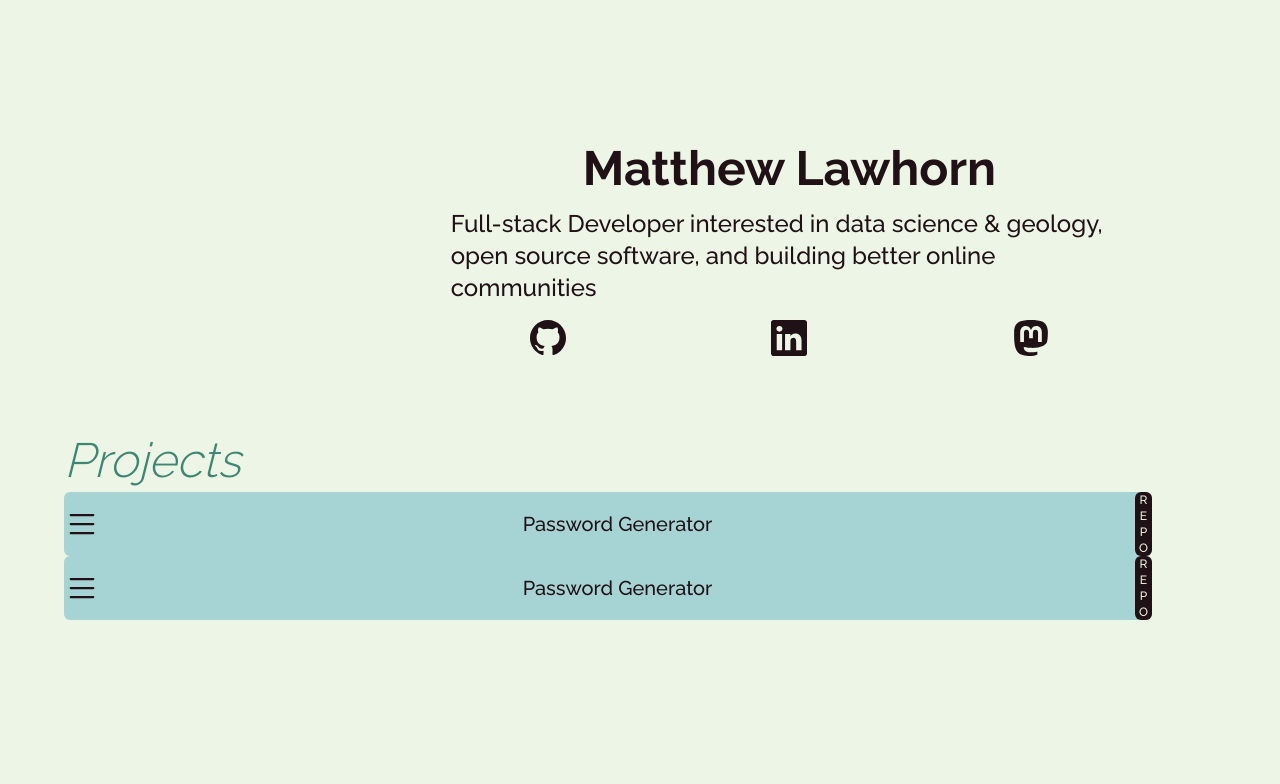
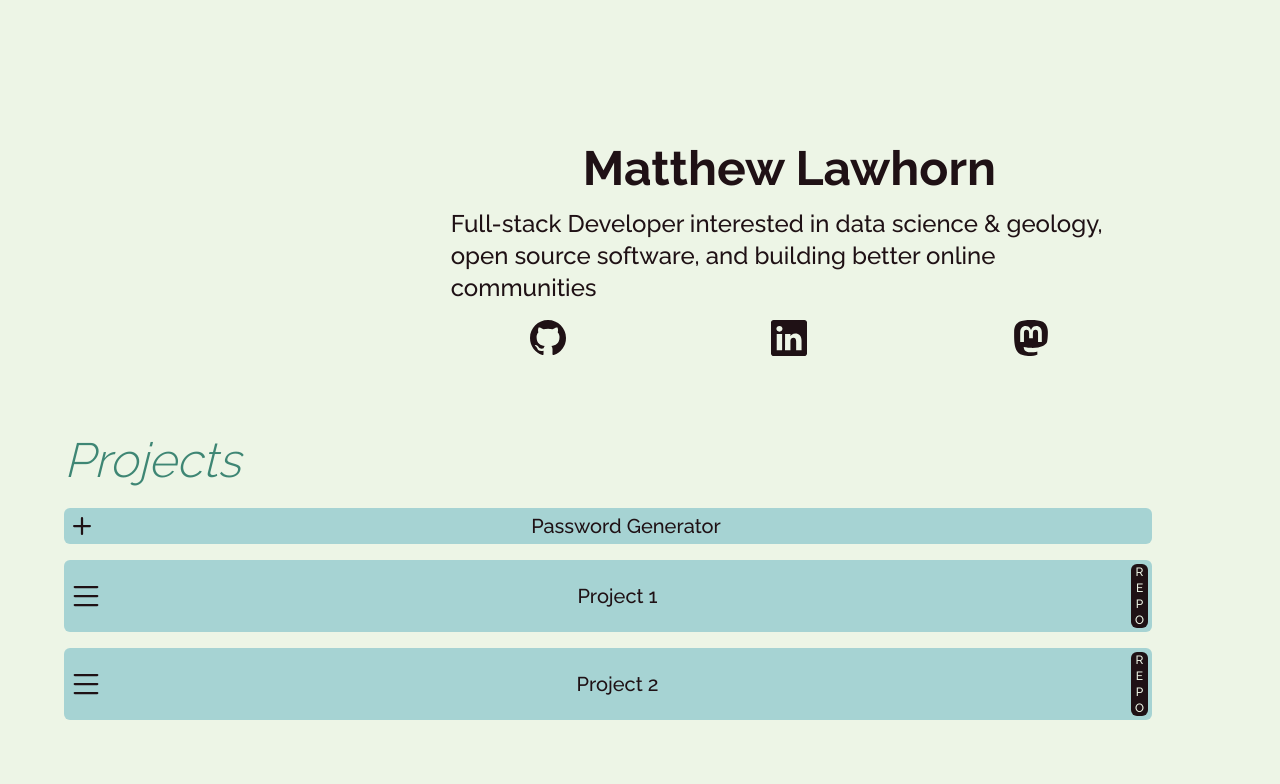
Before and after one commit to Lawhornmatt/PurseReachSnow, a Next.js app: page / in a window 1280 px wide. Shown: the top 784 px of the page. Built offline with nearby package versions, Linux system fonts and the light colour scheme.

Commit message:
Embedded PassGen Component
The password generator I built in Bootcamp will be embedded in the SPA instead of living on its own separate page. Layout in collapsed form is done

```diff
--- a/app/_components/_mainSections/1projects.tsx
+++ b/app/_components/_mainSections/1projects.tsx
@@ -1,13 +1,16 @@
 import Link from 'next/link';
+import PassGen from '../_projects/passgen';
 
 export default function Projects() {
     return (
-      <section id="projects" className="scroll-mt-20 grid grid-cols-2 w-fill pl-2 pr-4 mt-16 mb-4 sm:pl-16 sm:pr-32 sm:font-medium sm:text-4xl">
+      <section id="projects" className="scroll-mt-20 grid grid-cols-2 gap-4 w-fill px-4 mt-16 mb-4 sm:pl-16 sm:pr-32 sm:font-medium sm:text-4xl">
 
           <h1 className="col-span-2 mb-2 text-virid italic flex-1 font-light text-3xl text-left xsml:text-5xl">Projects</h1>
 
-          {/* === PASSWORD GENERATOR === */}
-          <Link href='' className='col-span-2 flex flex-row justify-between items-center rounded-md w-fill bg-robin'>
+          <PassGen />
+
+          {/* === Project 1 === */}
+          <Link href='' className='col-span-2 flex flex-row p-1 justify-between items-center rounded-md w-fill bg-robin'>
 
             {/* Wraps SVG Icon */}
             <div>
@@ -16,7 +19,7 @@ export default function Projects() {
               </svg>
             </div>
 
-            <h1 className='text-xl'>Password Generator</h1>
+            <h1 className='text-xl'>Project 1</h1>
 
             <div className='flex flex-col px-1 text-center rounded-md text-xs bg-cymru text-mint'>
               <p>R</p>
@@ -26,8 +29,8 @@ export default function Projects() {
             </div>
           </Link>
 
-          {/* === PASSWORD GENERATOR === */}
-          <Link href='' className='col-span-2 flex flex-row justify-between items-center rounded-md w-fill bg-robin'>
+          {/* === Project 2 === */}
+          <Link href='' className='col-span-2 flex flex-row p-1 justify-between items-center rounded-md w-fill bg-robin'>
 
             {/* Wraps SVG Icon */}
             <div>
@@ -36,7 +39,7 @@ export default function Projects() {
               </svg>
             </div>
 
-            <h1 className='text-xl'>Password Generator</h1>
+            <h1 className='text-xl'>Project 2</h1>
 
             <div className='flex flex-col px-1 text-center rounded-md text-xs bg-cymru text-mint'>
               <p>R</p>
@@ -49,3 +52,47 @@ export default function Projects() {
       </section>
     )
   };
+
+// PLus Sign
+/*
+<svg xmlns="http://www.w3.org/2000/svg" width="16" height="16" fill="currentColor" class="bi bi-plus" viewBox="0 0 16 16">
+  <path d="M8 4a.5.5 0 0 1 .5.5v3h3a.5.5 0 0 1 0 1h-3v3a.5.5 0 0 1-1 0v-3h-3a.5.5 0 0 1 0-1h3v-3A.5.5 0 0 1 8 4z"/>
+</svg>
+*/
+
+// Minus Sign
+/*
+<svg xmlns="http://www.w3.org/2000/svg" width="16" height="16" fill="currentColor" class="bi bi-dash" viewBox="0 0 16 16">
+  <path d="M4 8a.5.5 0 0 1 .5-.5h7a.5.5 0 0 1 0 1h-7A.5.5 0 0 1 4 8z"/>
+</svg>
+*/
+
+
+// Jate Icon
+/*
+<svg xmlns="http://www.w3.org/2000/svg" width="16" height="16" fill="currentColor" class="bi bi-file-earmark-font-fill" viewBox="0 0 16 16">
+  <path d="M9.293 0H4a2 2 0 0 0-2 2v12a2 2 0 0 0 2 2h8a2 2 0 0 0 2-2V4.707A1 1 0 0 0 13.707 4L10 .293A1 1 0 0 0 9.293 0zM9.5 3.5v-2l3 3h-2a1 1 0 0 1-1-1zM5.057 6h5.886L11 8h-.5c-.18-1.096-.356-1.192-1.694-1.235l-.298-.01v5.09c0 .47.1.582.903.655v.5H6.59v-.5c.799-.073.898-.184.898-.654V6.755l-.293.01C5.856 6.808 5.68 6.905 5.5 8H5l.057-2z"/>
+</svg>
+*/
+
+// Lock Icon
+/*
+<svg xmlns="http://www.w3.org/2000/svg" width="16" height="16" fill="currentColor" class="bi bi-file-earmark-lock2-fill" viewBox="0 0 16 16">
+  <path d="M7 7a1 1 0 0 1 2 0v1H7V7z"/>
+  <path d="M9.293 0H4a2 2 0 0 0-2 2v12a2 2 0 0 0 2 2h8a2 2 0 0 0 2-2V4.707A1 1 0 0 0 13.707 4L10 .293A1 1 0 0 0 9.293 0zM9.5 3.5v-2l3 3h-2a1 1 0 0 1-1-1zM10 7v1.076c.54.166 1 .597 1 1.224v2.4c0 .816-.781 1.3-1.5 1.3h-3c-.719 0-1.5-.484-1.5-1.3V9.3c0-.627.46-1.058 1-1.224V7a2 2 0 1 1 4 0z"/>
+</svg>
+*/
+
+// Jukebox Icon
+/*
+<svg xmlns="http://www.w3.org/2000/svg" width="16" height="16" fill="currentColor" class="bi bi-file-earmark-music-fill" viewBox="0 0 16 16">
+  <path d="M9.293 0H4a2 2 0 0 0-2 2v12a2 2 0 0 0 2 2h8a2 2 0 0 0 2-2V4.707A1 1 0 0 0 13.707 4L10 .293A1 1 0 0 0 9.293 0zM9.5 3.5v-2l3 3h-2a1 1 0 0 1-1-1zM11 6.64v1.75l-2 .5v3.61c0 .495-.301.883-.662 1.123C7.974 13.866 7.499 14 7 14c-.5 0-.974-.134-1.338-.377-.36-.24-.662-.628-.662-1.123s.301-.883.662-1.123C6.026 11.134 6.501 11 7 11c.356 0 .7.068 1 .196V6.89a1 1 0 0 1 .757-.97l1-.25A1 1 0 0 1 11 6.64z"/>
+</svg>
+*/
+
+// Generic Code Icon
+/*
+<svg xmlns="http://www.w3.org/2000/svg" width="16" height="16" fill="currentColor" class="bi bi-file-code-fill" viewBox="0 0 16 16">
+  <path d="M12 0H4a2 2 0 0 0-2 2v12a2 2 0 0 0 2 2h8a2 2 0 0 0 2-2V2a2 2 0 0 0-2-2zM6.646 5.646a.5.5 0 1 1 .708.708L5.707 8l1.647 1.646a.5.5 0 0 1-.708.708l-2-2a.5.5 0 0 1 0-.708l2-2zm2.708 0 2 2a.5.5 0 0 1 0 .708l-2 2a.5.5 0 0 1-.708-.708L10.293 8 8.646 6.354a.5.5 0 1 1 .708-.708z"/>
+</svg>
+*/
--- a/app/_components/_projects/passgen.tsx
+++ b/app/_components/_projects/passgen.tsx
@@ -1,24 +1,16 @@
+'use client'
 import Link from 'next/link';
+import { useState } from "react";
 
 export default function PassGen() {
     return (
-        <Link href='' className='col-span-2 flex flex-row justify-between items-center rounded-md w-fill bg-robin'>
+      <section className='col-span-2 flex flex-row items-center rounded-md bg-robin'>
 
-        {/* Wraps SVG Icon */}
-        <div>
-          <svg xmlns="http://www.w3.org/2000/svg" width="2.25rem" height="2.25rem" fill="currentColor" viewBox="0 0 16 16">
-            <path fill-rule="evenodd" d="M2.5 12a.5.5 0 0 1 .5-.5h10a.5.5 0 0 1 0 1H3a.5.5 0 0 1-.5-.5zm0-4a.5.5 0 0 1 .5-.5h10a.5.5 0 0 1 0 1H3a.5.5 0 0 1-.5-.5zm0-4a.5.5 0 0 1 .5-.5h10a.5.5 0 0 1 0 1H3a.5.5 0 0 1-.5-.5z"/>
-          </svg>
-        </div>
+        <svg xmlns="http://www.w3.org/2000/svg" width="2.25rem" height="2.25rem" fill="currentColor" viewBox="0 0 16 16">
+          <path d="M8 4a.5.5 0 0 1 .5.5v3h3a.5.5 0 0 1 0 1h-3v3a.5.5 0 0 1-1 0v-3h-3a.5.5 0 0 1 0-1h3v-3A.5.5 0 0 1 8 4z"/>
+        </svg>
 
-        <h1 className='text-xl'>Password Generator</h1>
-
-        <div className='flex flex-col px-1 text-center rounded-md text-xs bg-cymru text-mint'>
-          <p>R</p>
-          <p>E</p>
-          <p>P</p>
-          <p>O</p>
-        </div>
-      </Link>
+        <h1 className='text-xl flex-1 text-center'>Password Generator</h1>
+      </section>
     )
   };
```
